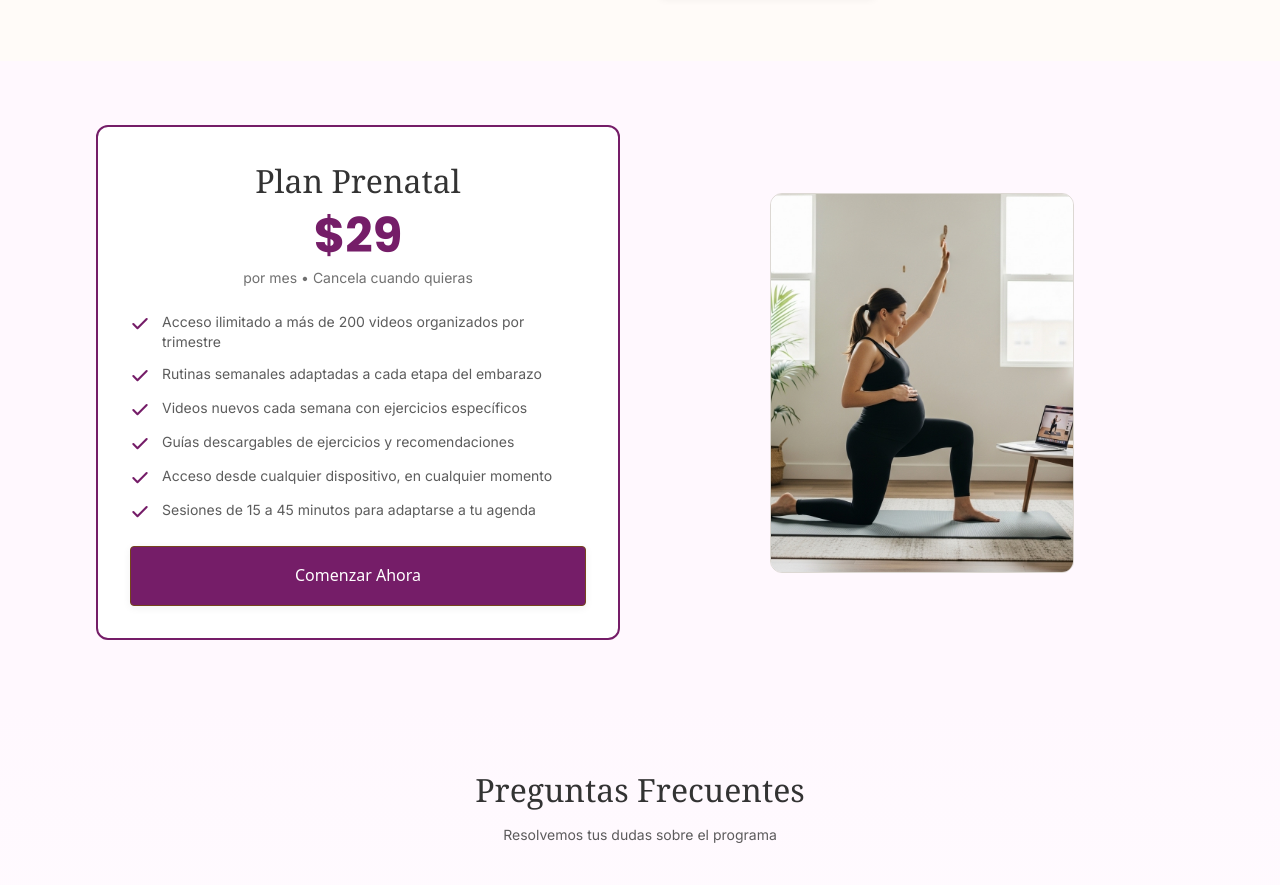
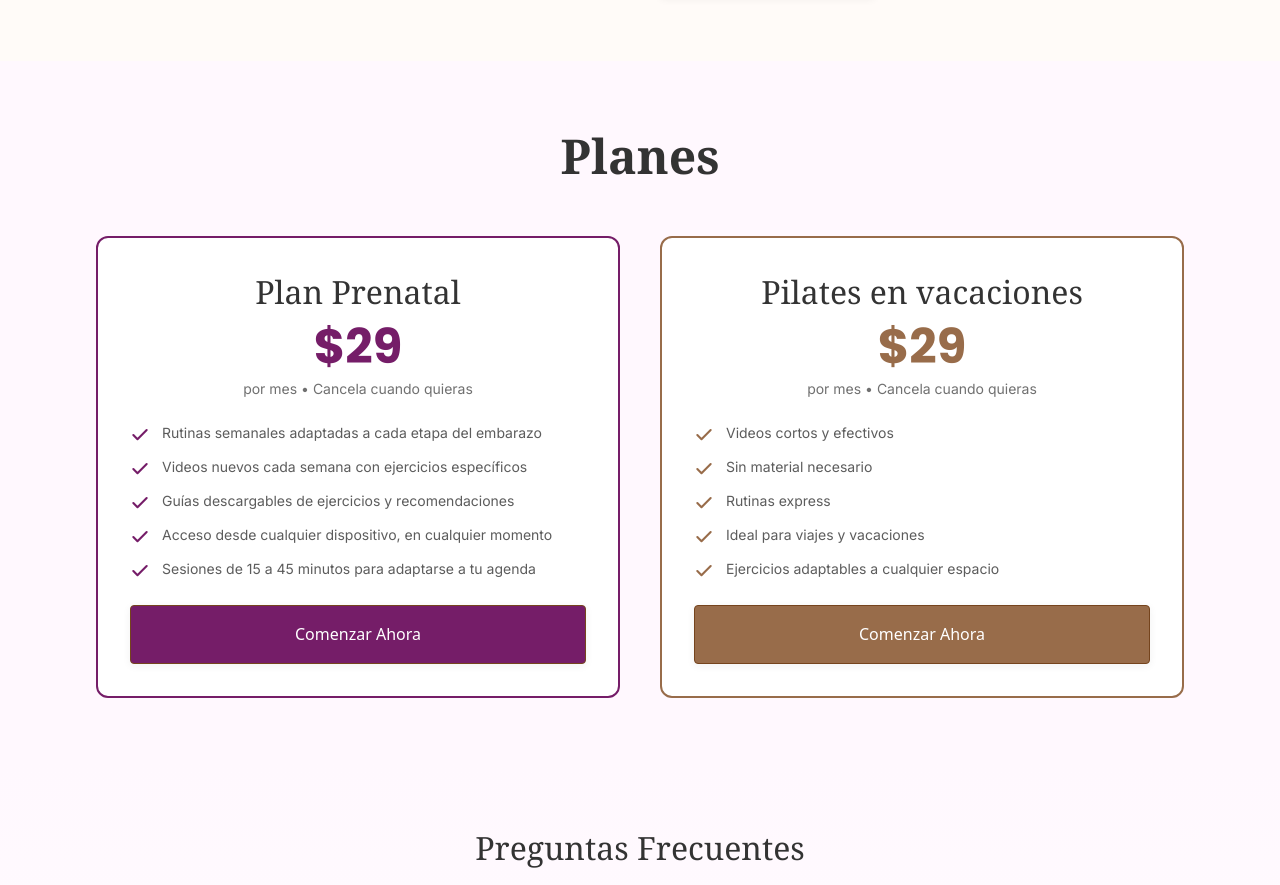
Before and after one commit to matiasreta/pilates-platform, a Next.js app: page / in a window 1280 px wide. Shown: the part 1460-2345 px from the top of the page. Built offline with nearby package versions, Linux system fonts and the light colour scheme.

Commit message:
Update Pricing.tsx

```diff
--- a/src/components/Pricing.tsx
+++ b/src/components/Pricing.tsx
@@ -2,11 +2,9 @@
 
 import { motion } from 'framer-motion';
 import { Check } from 'lucide-react';
-import Image from 'next/image';
 import Link from 'next/link';
 
-const features = [
-    'Acceso ilimitado a más de 200 videos organizados por trimestre',
+const featuresPrenatal = [
     'Rutinas semanales adaptadas a cada etapa del embarazo',
     'Videos nuevos cada semana con ejercicios específicos',
     'Guías descargables de ejercicios y recomendaciones',
@@ -14,12 +12,33 @@ const features = [
     'Sesiones de 15 a 45 minutos para adaptarse a tu agenda',
 ];
 
+const featuresVacaciones = [
+    'Videos cortos y efectivos',
+    'Sin material necesario',
+    'Rutinas express',
+    'Ideal para viajes y vacaciones',
+    'Ejercicios adaptables a cualquier espacio',
+];
+
 export default function Pricing() {
     return (
         <section id="pricing" className="relative bg-[#FFF8FE] py-12 lg:py-16">
             <div className="mx-auto max-w-6xl px-6 lg:px-8">
-                <div className="grid gap-8 lg:grid-cols-2 lg:gap-10 items-center">
-                    {/* Pricing Card */}
+                {/* Section Title */}
+                <motion.div
+                    initial={{ opacity: 0, y: -20 }}
+                    whileInView={{ opacity: 1, y: 0 }}
+                    viewport={{ once: true }}
+                    transition={{ duration: 0.6 }}
+                    className="text-center mb-12"
+                >
+                    <h2 className="text-3xl md:text-4xl font-bold text-[#333333] font-[family-name:var(--font-poppins)] mb-2">
+                        Planes
+                    </h2>
+                </motion.div>
+
+                <div className="grid gap-8 lg:grid-cols-2 lg:gap-10 items-start">
+                    {/* Plan Prenatal Card */}
                     <motion.div
                         initial={{ opacity: 0, x: -30 }}
                         whileInView={{ opacity: 1, x: 0 }}
@@ -47,7 +66,7 @@ export default function Pricing() {
 
                         {/* Features List */}
                         <ul className="space-y-3 mb-6">
-                            {features.map((feature, index) => (
+                            {featuresPrenatal.map((feature, index) => (
                                 <motion.li
                                     key={feature}
                                     initial={{ opacity: 0, x: -20 }}
@@ -83,23 +102,88 @@ export default function Pricing() {
                         </Link>
                     </motion.div>
 
-                    {/* Image Side */}
+                    {/* Pilates en Vacaciones Card */}
                     <motion.div
                         initial={{ opacity: 0, x: 30 }}
                         whileInView={{ opacity: 1, x: 0 }}
                         viewport={{ once: true }}
-                        transition={{ duration: 0.7, delay: 0.2 }}
-                        className="relative"
+                        transition={{ duration: 0.7 }}
+                        className="relative rounded-lg bg-white border-2 border-[#986C4A] p-8"
                     >
-                        <div className="relative aspect-[4/5] max-h-[380px] mx-auto overflow-hidden rounded-lg border border-[#DCD8D3]">
-                            <Image
-                                src="/pregnant-pilates-laptop.jpg"
-                                alt="Mujer embarazada practicando pilates siguiendo video en laptop"
-                                fill
-                                className="object-cover"
-                            />
+                        {/* Plan Header */}
+                        <div className="text-center mb-6">
+                            <h3 className="text-2xl mb-2 text-[#333333] font-[family-name:var(--font-poppins)]">
+                                Pilates en vacaciones
+                            </h3>
+
+                            {/* Price */}
+                            <div className="mb-2">
+                                <span className="text-5xl font-bold text-[#986C4A] font-[family-name:var(--font-poppins)]">
+                                    $29
+                                </span>
+                            </div>
+
+                            <p className="text-sm text-[#333333]/70 font-[family-name:var(--font-inter)]">
+                                por mes • Cancela cuando quieras
+                            </p>
                         </div>
 
+                        {/* Features List */}
+                        <ul className="space-y-3 mb-6">
+                            {featuresVacaciones.map((feature, index) => (
+                                <motion.li
+                                    key={feature}
+                                    initial={{ opacity: 0, x: -20 }}
+                                    whileInView={{ opacity: 1, x: 0 }}
+                                    viewport={{ once: true }}
+                                    transition={{ duration: 0.4, delay: 0.1 + index * 0.05 }}
+                                    className="flex items-start gap-3"
+                                >
+                                    <Check
+                                        className="w-5 h-5 shrink-0 mt-0.5 text-[#986C4A]"
+                                        strokeWidth={2.5}
+                                    />
+                                    <span className="text-sm text-[#333333]/80 font-[family-name:var(--font-inter)]">
+                                        {feature}
+                                    </span>
+                                </motion.li>
+                            ))}
+                        </ul>
+
+                        {/* CTA Button */}
+                        <Link href="/login">
+                            <motion.button
+                                initial={{ opacity: 0 }}
+                                whileInView={{ opacity: 1 }}
+                                viewport={{ once: true }}
+                                transition={{ duration: 0.5, delay: 0.5 }}
+                                whileHover={{ scale: 1.02 }}
+                                whileTap={{ scale: 0.98 }}
+                                className="w-full"
+                                style={{
+                                    backgroundColor: '#986C4A',
+                                    color: 'var(--color-blanco)',
+                                    border: '1px solid var(--color-bronce-envejecido)',
+                                    borderRadius: 'var(--radius-sm)',
+                                    padding: '16px 32px',
+                                    fontWeight: 500,
+                                    fontSize: '16px',
+                                    transition: 'all var(--duration-base) var(--ease-out)',
+                                    cursor: 'pointer',
+                                    display: 'inline-block',
+                                    textAlign: 'center',
+                                    boxShadow: 'var(--shadow-sm)',
+                                }}
+                                onMouseEnter={(e) => {
+                                    e.currentTarget.style.backgroundColor = 'rgba(152, 108, 74, 0.9)';
+                                }}
+                                onMouseLeave={(e) => {
+                                    e.currentTarget.style.backgroundColor = '#986C4A';
+                                }}
+                            >
+                                Comenzar Ahora
+                            </motion.button>
+                        </Link>
                     </motion.div>
                 </div>
             </div>
```
